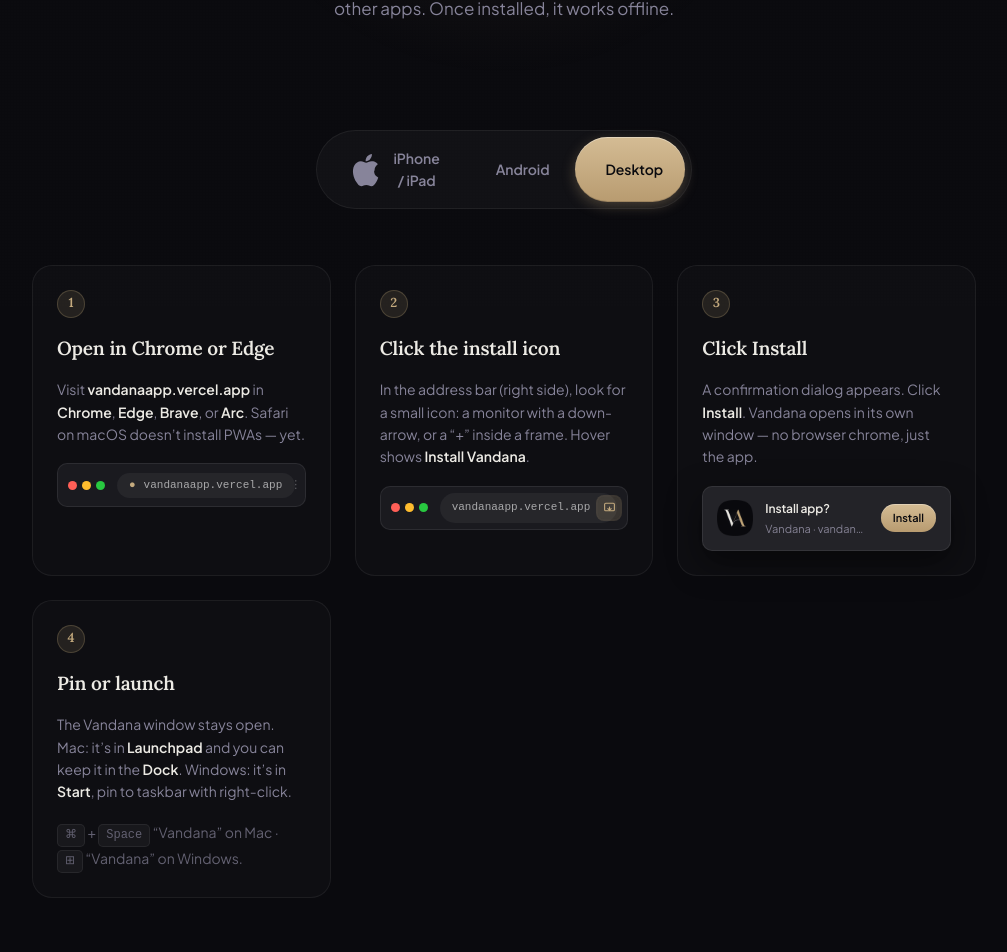
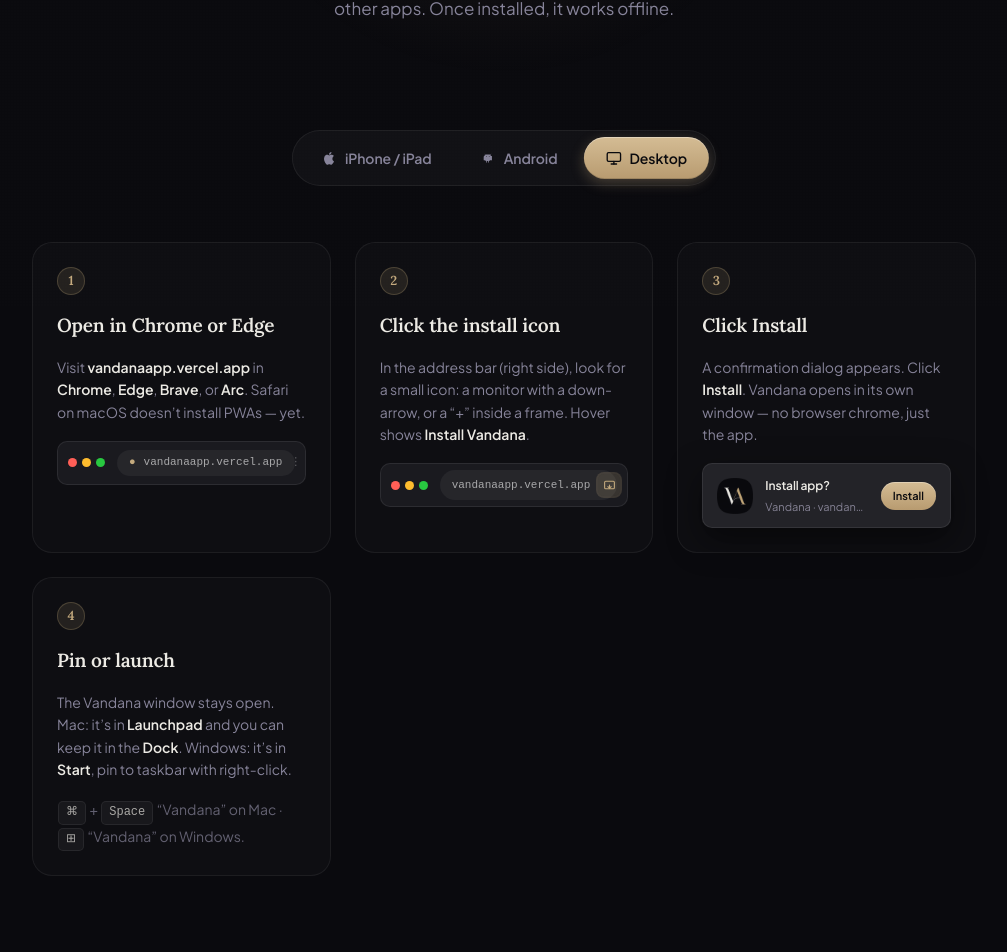
Before and after one commit to TheAlgo7/vandana-worship-app, a Next.js app: page /install in a window 1280 px wide. Shown: the part 494-1446 px from the top of the page, without its empty margins (136-1143 px from the left). Built offline with nearby package versions, Linux system fonts and the light colour scheme.

Commit message:
fix: rewrite install.module.css to pixel-match mockup - fix tab SVG sizing, share sheet icons, android menu, step card styling

```diff
--- a/src/app/install/install.module.css
+++ b/src/app/install/install.module.css
@@ -1,4 +1,9 @@
-/* ── Install page styles ── */
+/* ──────────────────────────────────────────
+   Vandana — /install
+   Steps for iOS, Android, Desktop.
+   Mini OS-chrome mockups instead of screenshots.
+   Pixel-matched to new-pages-idea/install.html
+   ────────────────────────────────────────── */
 
 .page {
   background: var(--bg-base);
@@ -10,6 +15,7 @@
   min-height: 100vh;
 }
 
+/* Ambient grain */
 .grain {
   position: fixed;
   inset: 0;
@@ -20,7 +26,7 @@
   mix-blend-mode: overlay;
 }
 
-/* ─── Topbar ─── */
+/* ─── Topbar (matches landing) ─── */
 .topbar {
   position: sticky;
   top: 0;
@@ -129,7 +135,6 @@
   margin: 0 0 18px;
   color: var(--text-primary);
 }
-
 .heroH1 em { font-style: italic; color: var(--accent); font-weight: 500; }
 
 .heroIntro {
@@ -145,13 +150,14 @@
   position: relative;
   z-index: 2;
   margin: 48px auto 0;
-  display: flex;
+  display: inline-flex;
   padding: 6px;
   border-radius: 999px;
   background: rgba(255,255,255,0.03);
   border: 0.5px solid rgba(255,255,255,0.06);
   gap: 4px;
-  width: fit-content;
+  left: 50%;
+  transform: translateX(-50%);
 }
 
 .tabBtn {
@@ -171,7 +177,9 @@
   letter-spacing: -0.005em;
 }
 .tabBtn:hover { color: var(--text-primary); }
-.tabBtn.active {
+.tabBtn svg { width: 16px; height: 16px; }
+
+.active.tabBtn {
   background: linear-gradient(180deg, #D4BC94 0%, #B89B70 100%);
   color: #0A0A0E;
   box-shadow:
@@ -190,7 +198,7 @@
 }
 
 .pane { display: none; }
-.pane.active {
+.active.pane {
   display: block;
   animation: fadeIn 260ms ease both;
 }
@@ -233,6 +241,7 @@
   font-family: var(--font-display);
   font-size: 13px;
   font-weight: 700;
+  letter-spacing: 0;
   border: 0.5px solid rgba(196,170,126,0.25);
   flex-shrink: 0;
 }
@@ -253,6 +262,19 @@
   line-height: 1.6;
   margin: 0;
 }
+.stepP b { color: var(--text-primary); font-weight: 600; }
+.stepP kbd {
+  display: inline-block;
+  padding: 1px 7px;
+  background: rgba(255,255,255,0.06);
+  border: 0.5px solid rgba(255,255,255,0.10);
+  border-bottom-width: 1.5px;
+  border-radius: 5px;
+  font-family: ui-monospace, "SF Mono", monospace;
+  font-size: 12px;
+  color: var(--text-primary);
+  margin: 0 1px;
+}
 
 /* ─── Mini OS-chrome mockups ─── */
 .mock {
@@ -268,6 +290,7 @@
   position: relative;
   overflow: hidden;
 }
+.mock svg { width: 16px; height: 16px; }
 
 .mockUrl {
   flex: 1;
@@ -293,6 +316,7 @@
   background: rgba(255,255,255,0.06);
   color: rgba(255,255,255,0.7);
   flex-shrink: 0;
+  transition: all 200ms ease;
 }
 
 .mockIcHi {
@@ -301,9 +325,7 @@
   box-shadow: 0 0 0 2px rgba(196,170,126,0.25);
 }
 
-.mock svg { width: 16px; height: 16px; }
-
-/* iOS share sheet */
+/* ─── iOS share sheet ─── */
 .shareSheet {
   background: linear-gradient(180deg, #2A2A2E 0%, #1F1F23 100%);
   border-radius: 14px;
@@ -317,8 +339,10 @@
   gap: 12px;
   padding: 10px 8px;
   border-radius: 10px;
+  transition: background 180ms ease;
 }
 .shareRow + .shareRow { border-top: 0.5px solid rgba(255,255,255,0.05); }
+.shareRow svg { width: 18px; height: 18px; }
 
 .shareRowHi { background: rgba(196,170,126,0.10); }
 
@@ -330,7 +354,7 @@
 }
 .shareRowHi .shareLabel { color: var(--accent); font-weight: 600; }
 
-/* Android menu */
+/* ─── Android menu ─── */
 .androidMenu {
   background: #1C1C20;
   border-radius: 10px;
@@ -347,13 +371,15 @@
   align-items: center;
   gap: 10px;
 }
+.androidRow svg { width: 14px; height: 14px; flex-shrink: 0; }
+
 .androidRowHi {
   background: rgba(196,170,126,0.10);
   color: var(--accent);
   font-weight: 600;
 }
 
-/* Desktop browser bar */
+/* ─── Desktop browser bar ─── */
 .desktopBar {
   background: #1A1A1F;
   border: 0.5px solid rgba(255,255,255,0.08);
@@ -405,7 +431,7 @@
 }
 .installIcon svg { width: 13px; height: 13px; }
 
-/* Install confirm dialog */
+/* ─── Install confirm dialog ─── */
 .dialog {
   background: #232328;
   border-radius: 10px;
@@ -559,9 +585,9 @@
 }
 .footerLink:hover { color: var(--text-primary); }
 
-/* Responsive */
+/* ─── Responsive ─── */
 @media (max-width: 720px) {
-  .tabs { width: calc(100% - 40px); overflow-x: auto; }
+  .tabs { left: auto; transform: none; width: calc(100% - 40px); box-sizing: border-box; overflow-x: auto; }
   .tabBtn { padding: 10px 16px; flex-shrink: 0; }
   .hero { padding: 60px 20px 40px; }
   .outroCard { padding: 28px 22px; }
```
